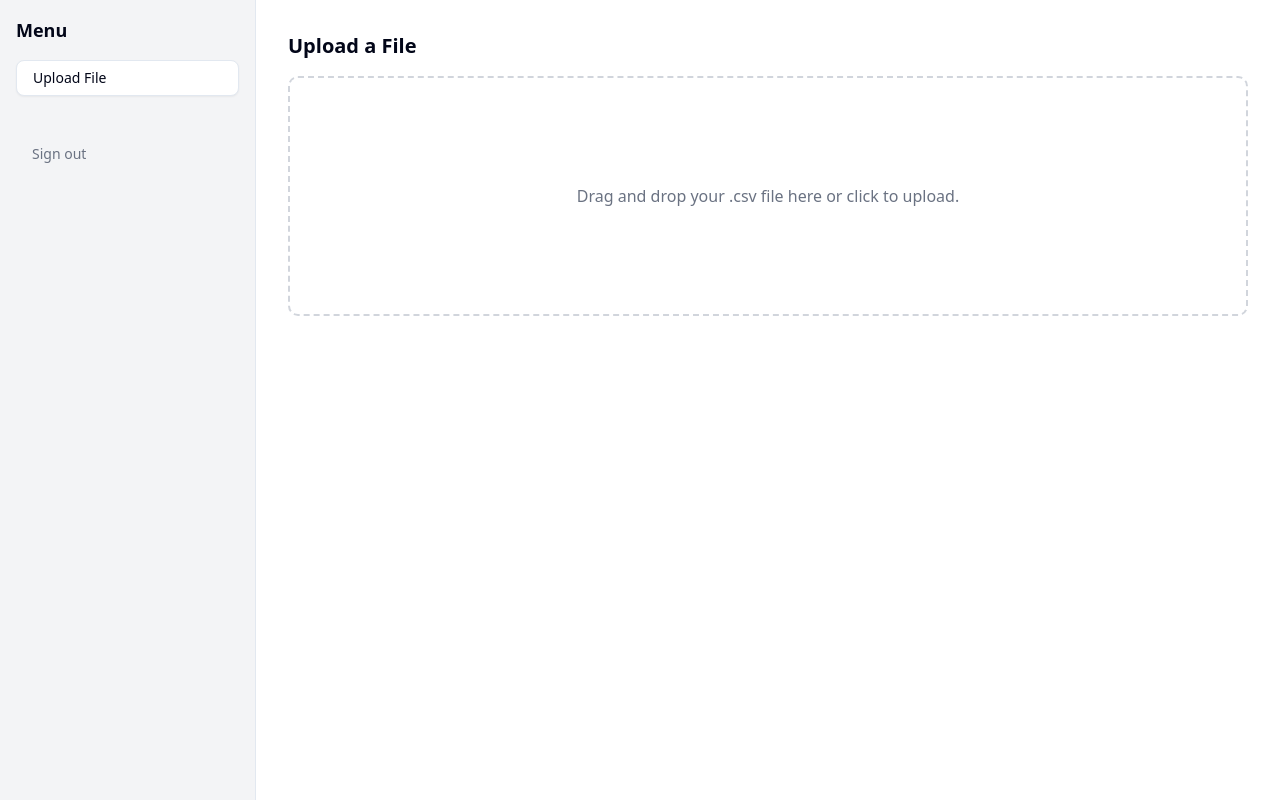
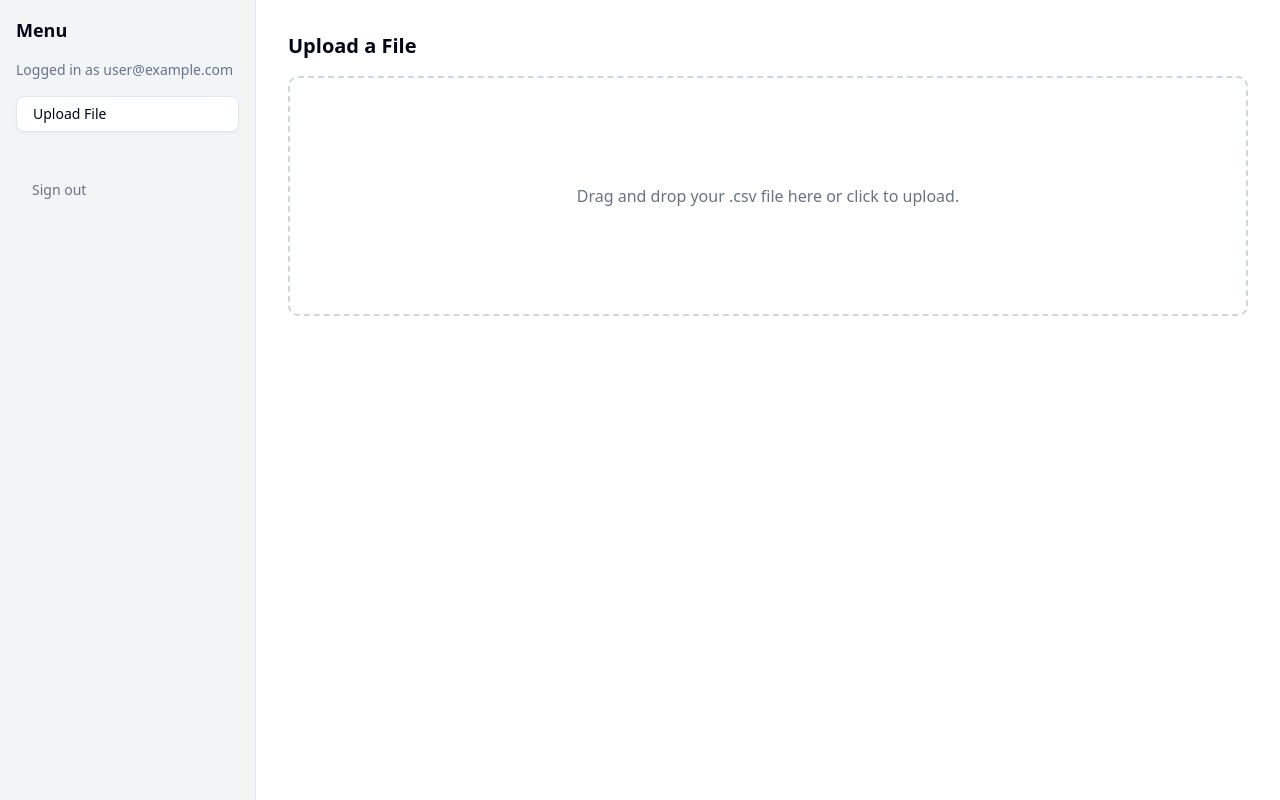
Before and after one commit to bushuyeu/biomarkers, a Next.js app: page /dashboard in a window 1280 px wide. Built offline with nearby package versions, Linux system fonts and the light colour scheme; no server answers; sample sign-in values are in the browser's storage.

Commit message:
passing vercel varible use test

```diff
--- a/src/app/dashboard/page.tsx
+++ b/src/app/dashboard/page.tsx
@@ -45,6 +45,7 @@ export default function Dashboard() {
       {/* Sidebar */}
       <div className="w-64 bg-gray-100 p-4 border-r"> {/* Fixed-width left menu panel */}
         <h2 className="text-lg font-semibold mb-4">Menu</h2> {/* Sidebar heading */}
+        <h2 className="text-sm text-muted-foreground mb-4">{`Logged in as ${user?.email}`}</h2>
         <ul className="space-y-2"> {/* Vertical list with spacing */}
           <li>
             <Button variant="outline" className="w-full justify-start">
--- a/src/app/page.tsx
+++ b/src/app/page.tsx
@@ -1,7 +1,6 @@
 'use client'; // Ensures this file runs on the client side in Next.js App Router
 
 // Import core dependencies
-import Link from 'next/link'; // For client-side navigation links
 import { Button } from '@/components/ui/button'; // shadcn/ui Button component
 import { useRouter } from 'next/navigation'; // Next.js router for programmatic navigation
 import { signInWithPopup, GoogleAuthProvider } from 'firebase/auth'; // Firebase sign-in functions
```
